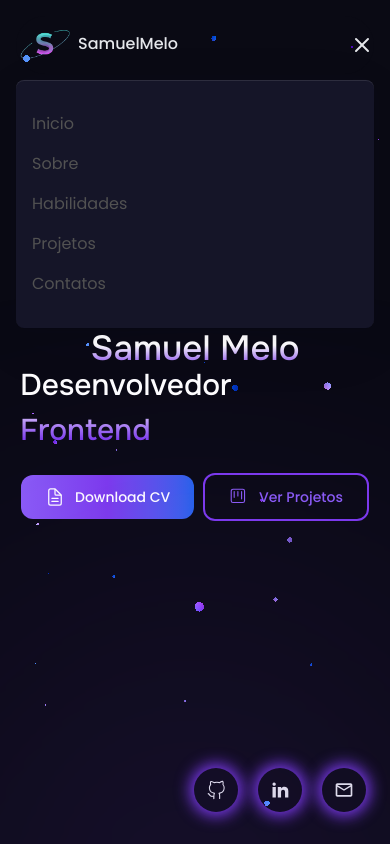
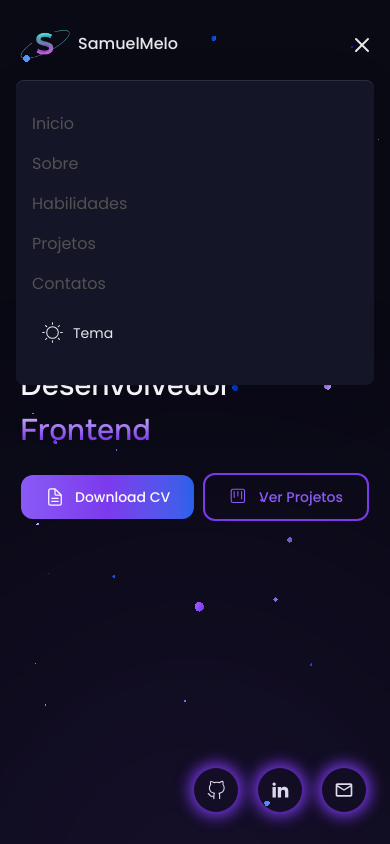
Before and after one commit to SamuelMelo08/portfolio, a Next.js app: page / in a window 390 px wide. Both pictures are taken after a click on the icon 362 px from the left and 44 px from the top of the page. Shown: the top 844 px of the page. Built offline with nearby package versions, Linux system fonts and the light colour scheme.

Commit message:
feat: Adjustment to the theme button on mobile.

```diff
--- a/src/components/elements/NavbarDemo.tsx
+++ b/src/components/elements/NavbarDemo.tsx
@@ -78,6 +78,12 @@ export default function NavbarDemo() {
                 <span className="block">{item.name}</span>
               </a>
             ))}
+            <div>
+              <NavbarButton variant="dark" className="flex justify-center items-center">
+                <ThemeToggle/>
+                <span className="font-normal">Tema</span>
+              </NavbarButton>
+          </div>
           </MobileNavMenu>
         </MobileNav>
       </Navbar>
```
